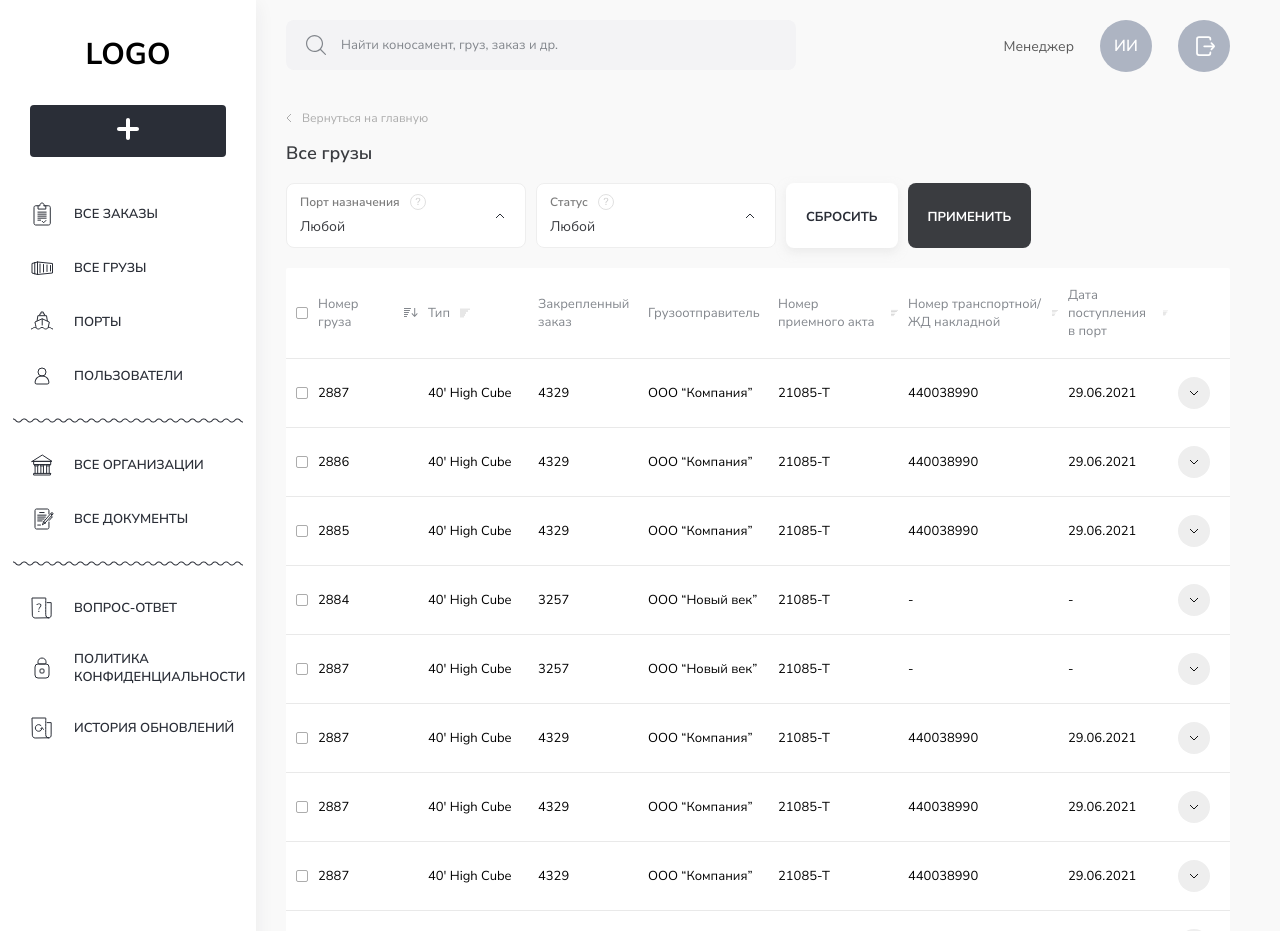
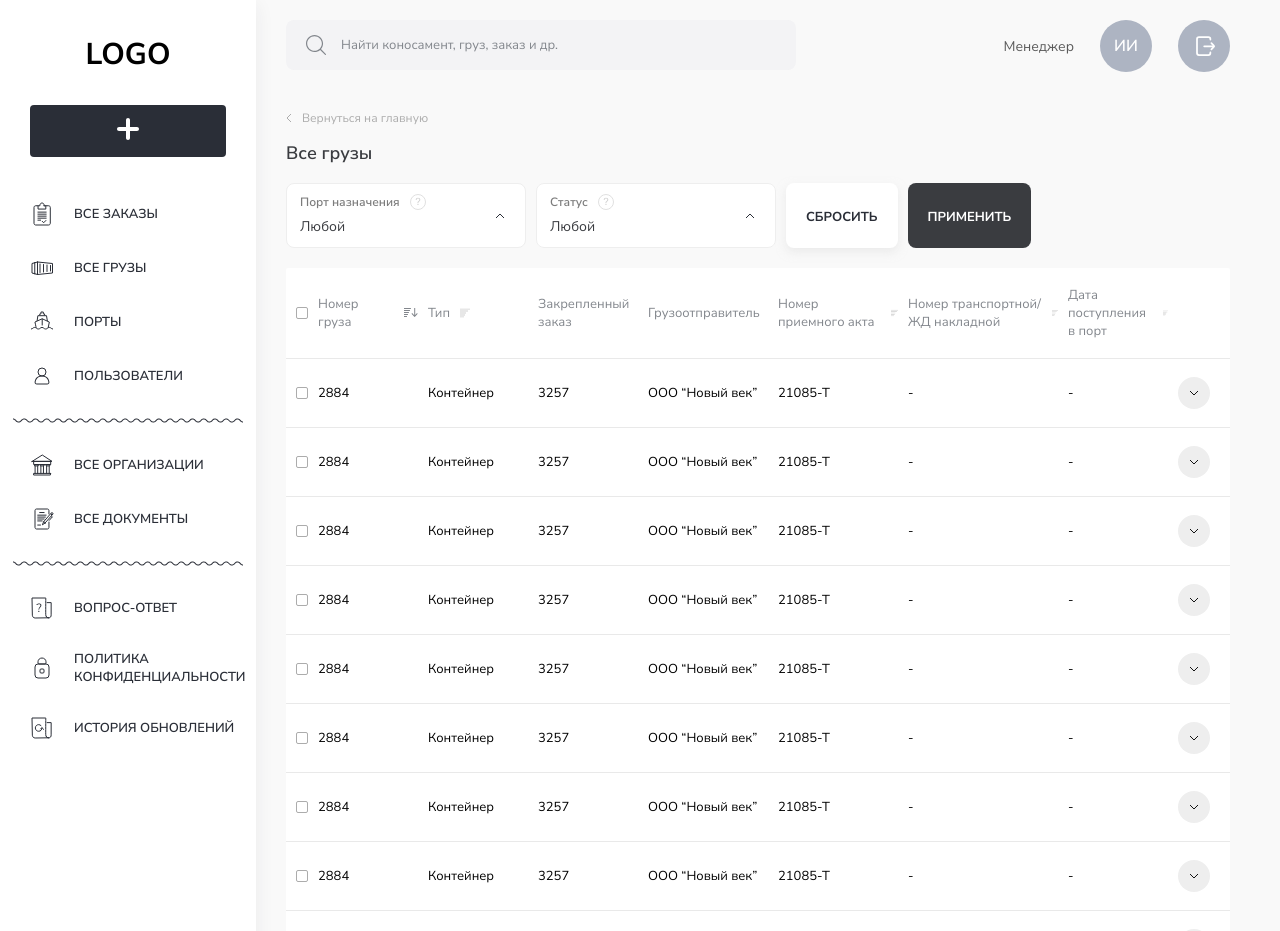
Before and after one commit to NoNameGeorge/test-react-cargo-info, a React app: page / in a window 1280 px wide. Shown: the top 931 px of the page. Built offline with nearby package versions, Linux system fonts and the light colour scheme.

Commit message:
Correct errors

```diff
--- a/src/components/cargo/list/List.tsx
+++ b/src/components/cargo/list/List.tsx
@@ -29,6 +29,8 @@ const List: FC = () => {
 		const filteredCorgos = cargos.sort((a: any, b: any) => {
 			return a[sortType] - b[sortType]
 		})
+
+		setCurrentCargos(filteredCorgos.slice(0, activeCount))
 	}, [sortType])
 
 	const handlePrevPage = () => {
--- a/src/components/cargo/list/ListItem.tsx
+++ b/src/components/cargo/list/ListItem.tsx
@@ -30,7 +30,7 @@ const ListItem: FC<ListItemProps> = ({ info }) => {
 			<div className={classes.inner}>
 				<div></div>
 				<span>{info.cargoNumber ? info.cargoNumber : '-'}</span>
-				<span>{info.cargoType ? info.cargoType : '-'}</span>
+				<span>{info.cargoType ? info.type : '-'}</span>
 				<span>{info.pinnedOrder ? info.pinnedOrder : '-'}</span>
 				<span>{info.sender ? info.sender : '-'}</span>
 				<span>{info.acceptanceActNumber ? info.acceptanceActNumber : '-'}</span>
--- a/src/hooks/redux.ts
+++ /dev/null
@@ -1,5 +0,0 @@
-import { TypedUseSelectorHook, useDispatch, useSelector } from 'react-redux'
-import { AppDispatch, RootState } from './../store/index'
-
-export const useAppDispatch = () => useDispatch<AppDispatch>()
-export const useAppSelector: TypedUseSelectorHook<RootState> = useSelector
--- a/src/index.tsx
+++ b/src/index.tsx
@@ -1,6 +1,5 @@
 import ReactDOM from 'react-dom/client'
 import { BrowserRouter as Router } from 'react-router-dom'
-import { Provider } from 'react-redux'
 
 import './sass/style.scss'
 
```
Also changed, not shown: package.json (line endings or trailing spaces).
